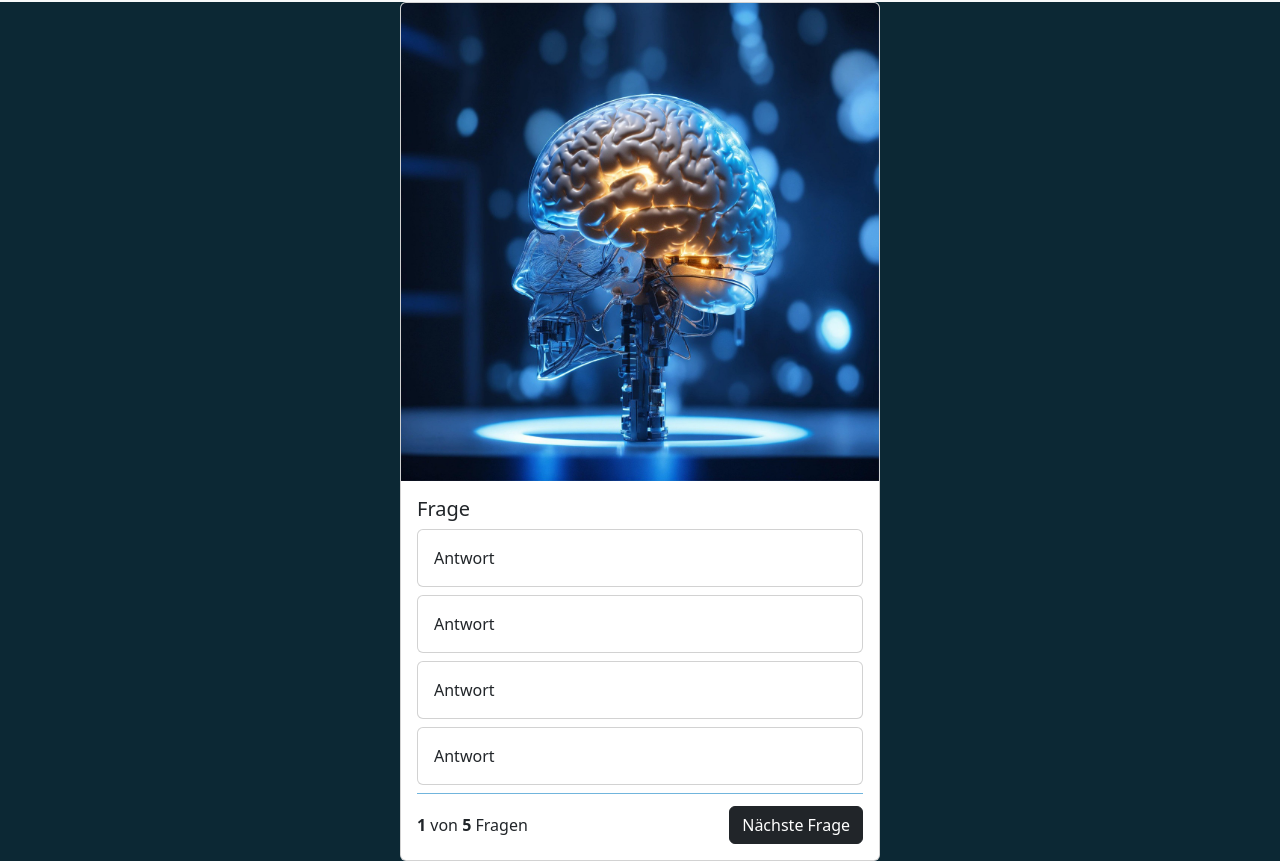
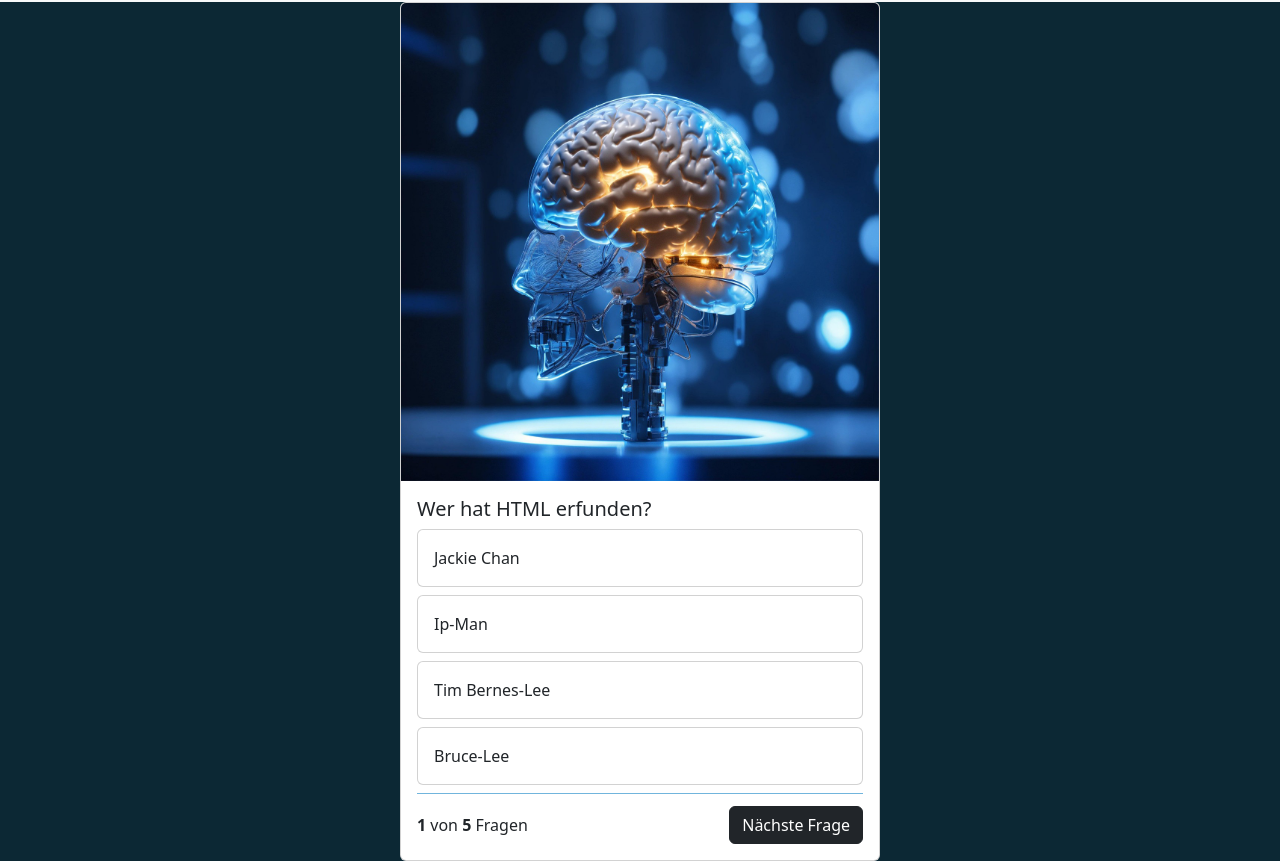
Before and after one commit to Jan-OliverKaemmererDev/QuizApp, a plain HTML site: page index.html in a window 1280 px wide. Shown: the part 48-909 px from the top of the page. Drawn offline with nearby package versions, Linux system fonts and the light colour scheme.

Commit message:
added questions and javaScript logic for true and false answers

```diff
--- a/index.html
+++ b/index.html
@@ -13,7 +13,7 @@
     <script src="https://cdn.jsdelivr.net/npm/bootstrap@5.3.8/dist/js/bootstrap.bundle.min.js" integrity="sha384-FKyoEForCGlyvwx9Hj09JcYn3nv7wiPVlz7YYwJrWVcXK/BmnVDxM+D2scQbITxI" crossorigin="anonymous"></script>
 
 </head>
-<body>
+<body onload="init()">
     <nav class="navbar bg-body-tertiary">
         <div class="container-fluid">
             <span class="navbar-brand mb-0 h1">QuizApp</span>
@@ -24,35 +24,35 @@
     <div class="card quiz-card">
         <img src="./img/brain.jpg" class="card-img-top" alt="...">
         <div class="card-body">
-            <h5 class="card-title">Frage</h5>
+            <h5 class="card-title" id="question-text">Frage</h5>
 
-            <div class="card mb-2">
-                <div class="card-body">
+            <div class="card quiz-answer-card mb-2" onclick="answer('answer_1')">
+                <div class="card-body" id="answer_1">
                     Antwort
                 </div>
             </div>
 
-            <div class="card mb-2">
-                <div class="card-body">
+            <div class="card quiz-answer-card mb-2" onclick="answer('answer_2')">
+                <div class="card-body" id="answer_2">
                     Antwort
                 </div>
             </div>
 
-            <div class="card mb-2">
-                <div class="card-body">
+            <div class="card quiz-answer-card mb-2" onclick="answer('answer_3')">
+                <div class="card-body" id="answer_3">
                     Antwort
                 </div>
             </div>
 
-            <div class="card mb-2">
-                <div class="card-body">
+            <div class="card quiz-answer-card mb-2" onclick="answer('answer_4')">
+                <div class="card-body" id="answer_4">
                     Antwort
                 </div>
             </div>
 
             <div class="question-footer">
                 <span>
-                    <b>1</b> von <b>5</b> Fragen
+                    <b>1</b> von <b id="all-questions">5</b> Fragen
                 </span>
 
 
--- a/script.js
+++ b/script.js
@@ -1,7 +1,76 @@
 // JSON Array
 let questions = [
     {
-        "qestion": "Wer hat HTML erfunden?",
-        "answer_1": "Robbie Williams",
+    "question": "Wer hat HTML erfunden?",
+    "answer_1": "Jackie Chan",
+    "answer_2": "Ip-Man",
+    "answer_3": "Tim Bernes-Lee",
+    "answer_4": "Bruce-Lee",
+    "right_answer": 3
+    },
+
+    {
+    "question": "Welches Videospiel-Franchise ist bekannt für den Klempner Mario?",
+    "answer_1": "Sonic the Hedgehog",
+    "answer_2": "Super Mario",
+    "answer_3": "The Legend of Zelda",
+    "answer_4": "Kirby",
+    "right_answer": 2
+    },
+
+    {
+    "question": "Was bewirkt der Befehl 'console.log()' in JavaScript?",
+    "answer_1": "Er löscht die gesamte Festplatte.",
+    "answer_2": "Er erstellt eine neue HTML-Datei.",
+    "answer_3": "Er gibt Text oder Variablen in der Konsole aus.",
+    "answer_4": "Er ändert die Hintergrundfarbe der Website.",
+    "right_answer": 3
+    },
+
+    {
+    "question": "Was ist die Lieblingsbeschäftigung eines Programmierers, wenn der Code nicht funktioniert?",
+    "answer_1": "Den Monitor ganz lieb streicheln.",
+    "answer_2": "Stundenlang auf den Bildschirm starren und hoffen, dass es sich von selbst löst.",
+    "answer_3": "Den Computer mit Weihwasser besprühen.",
+    "answer_4": "Sport treiben und gesund essen.",
+    "right_answer": 2
+    },
+
+    {
+    "question": "Was bedeutet die Abkürzung 'RPG' im Gaming-Bereich?",
+    "answer_1": "Rocket Propelled Grenade",
+    "answer_2": "Role-Playing Game",
+    "answer_3": "Rapid Play Guide",
+    "answer_4": "Real Player Group",
+    "right_answer": 2
     }
 ];
+
+let currentQuestion = 0;
+
+function init() {
+    document.getElementById('all-questions').innerHTML = questions.length;
+
+    showQuestion();
+}
+
+function showQuestion(){
+    let question = questions[currentQuestion];
+    document.getElementById('question-text').innerHTML = question['question'];
+
+    document.getElementById('answer_1').innerHTML = question['answer_1'];
+    document.getElementById('answer_2').innerHTML = question['answer_2'];
+    document.getElementById('answer_3').innerHTML = question['answer_3'];
+    document.getElementById('answer_4').innerHTML = question['answer_4'];
+}
+
+function answer(selection){
+    let question = questions[currentQuestion];
+    let selectedQuestionNumber = selection.slice(-1);
+
+    if(selectedQuestionNumber == question['right_answer']) {
+        console.log('Richtige Antwort!');
+    } else {
+        console.log('Falsche Antwort!');
+    }
+}
--- a/style.css
+++ b/style.css
@@ -21,3 +21,8 @@ body {
     align-items: center;
     padding-top: 12px;
 }
+
+.quiz-answer-card:hover {
+    cursor: pointer;
+    background-color: rgba(55, 151, 207, 0.71);;
+}
```
